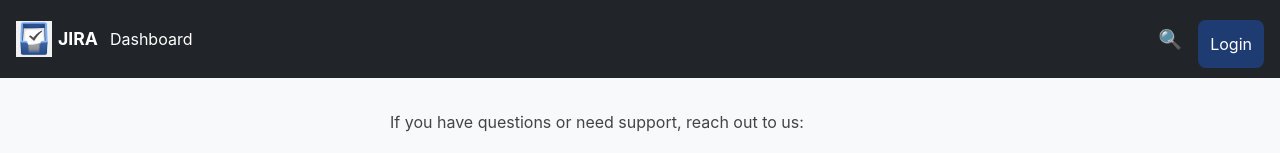
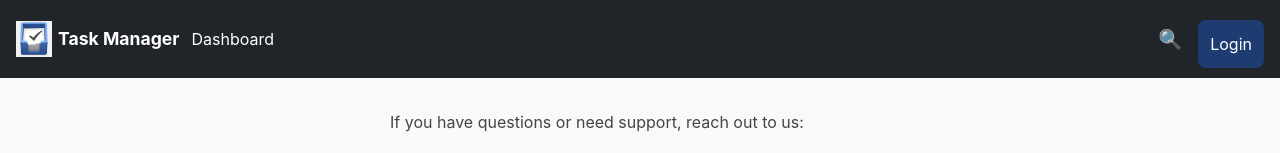
Before and after one commit to Rasika-Shirude/TaskManager, a React (Create React App) app: page /dashboard/total-tasks in a window 1280 px wide. Shown: the top 153 px of the page. Built offline with nearby package versions, Linux system fonts and the light colour scheme.

Commit message:
Add 404.html for React Router on GitHub Pages

```diff
--- a/public/index.html
+++ b/public/index.html
@@ -12,7 +12,7 @@
     <link rel="apple-touch-icon" href="%PUBLIC_URL%/logo192.png" />
     <link rel="manifest" href="%PUBLIC_URL%/manifest.json" />
     <link href="https://cdn.jsdelivr.net/npm/bootstrap@5.3.3/dist/css/bootstrap.min.css" rel="stylesheet" integrity="sha384-QWTKZyjpPEjISv5WaRU9OFeRpok6YctnYmDr5pNlyT2bRjXh0JMhjY6hW+ALEwIH" crossorigin="anonymous">
-    <title>JIRA</title>
+    <title>Task Manager</title>
   </head>
   <body>
     <noscript>You need to enable JavaScript to run this app.</noscript>
--- a/src/components/navbar/Navbar.js
+++ b/src/components/navbar/Navbar.js
@@ -36,7 +36,7 @@ const Navbar = ({ onSearch }) => {
       <div className="navbar-section">
         <Link to="/" className="brand-logo">
           <img src={tmLogo} alt="Logo" />
-          <span className="brand-text">JIRA</span>
+          <span className="brand-text">Task Manager</span>
         </Link>
         <Link to="/dashboard" onClick={handleDashboardClick} className="dashboard-link">
           Dashboard
--- a/src/components/totalTask/TotalTask.js
+++ b/src/components/totalTask/TotalTask.js
@@ -96,8 +96,11 @@ let filteredTasks = tasks.filter(task => {
             </div>
             <div className="tt-col">
               <em className="tt-desc">
-                {task.description.length > 40 ? `${task.description.slice(0, 40)}...` : task.description}
-              </em>
+  {task.description?.length > 40
+    ? `${task.description.slice(0, 40)}...`
+    : task.description || "No description"}
+</em>
+
             </div>
             <div className="tt-col">
               <span className={`tt-priority ${task.priority?.toLowerCase()}`}>
```
Also changed, not shown: 2 other files (tests, documents, lock files or other folders).
